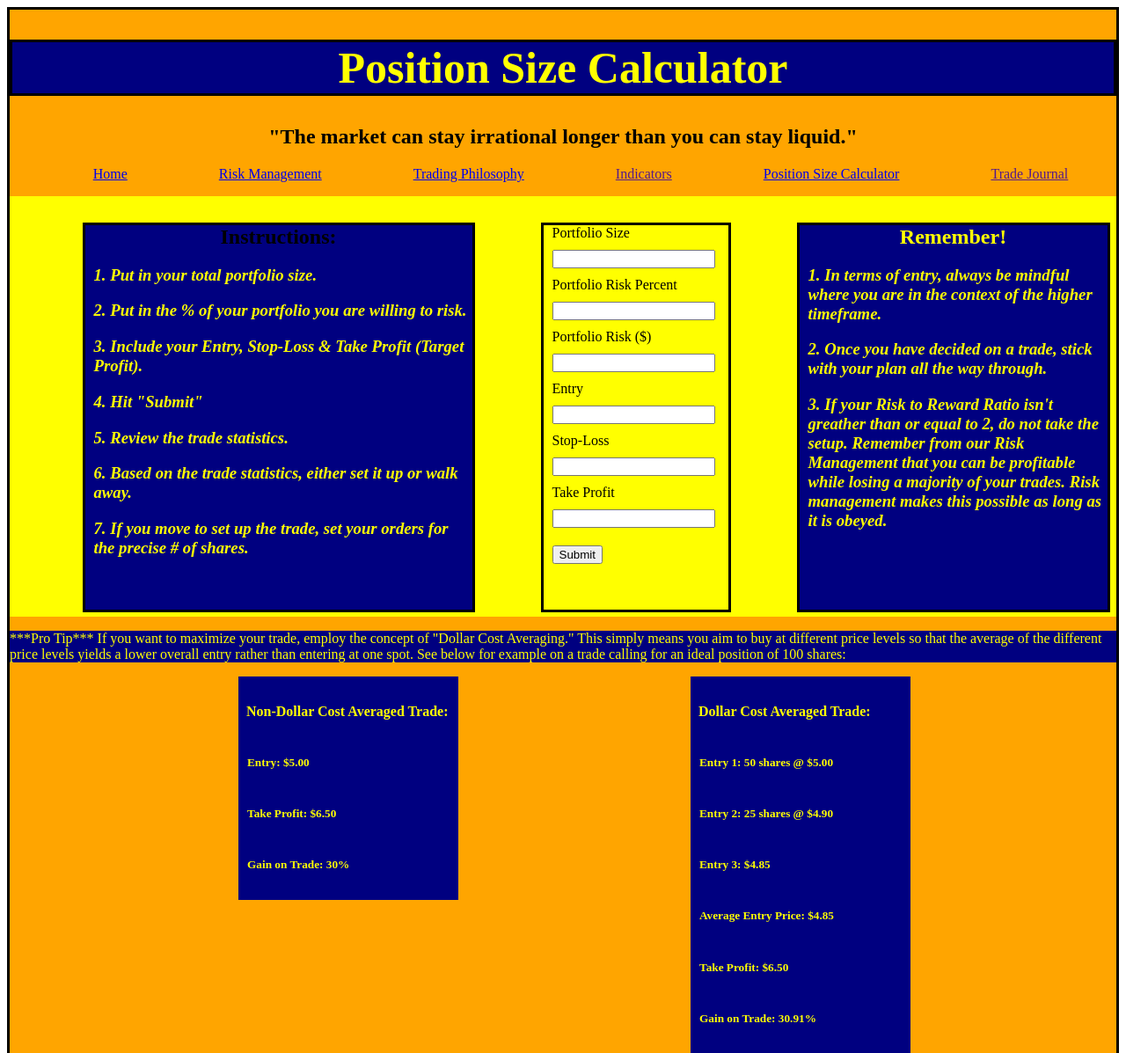
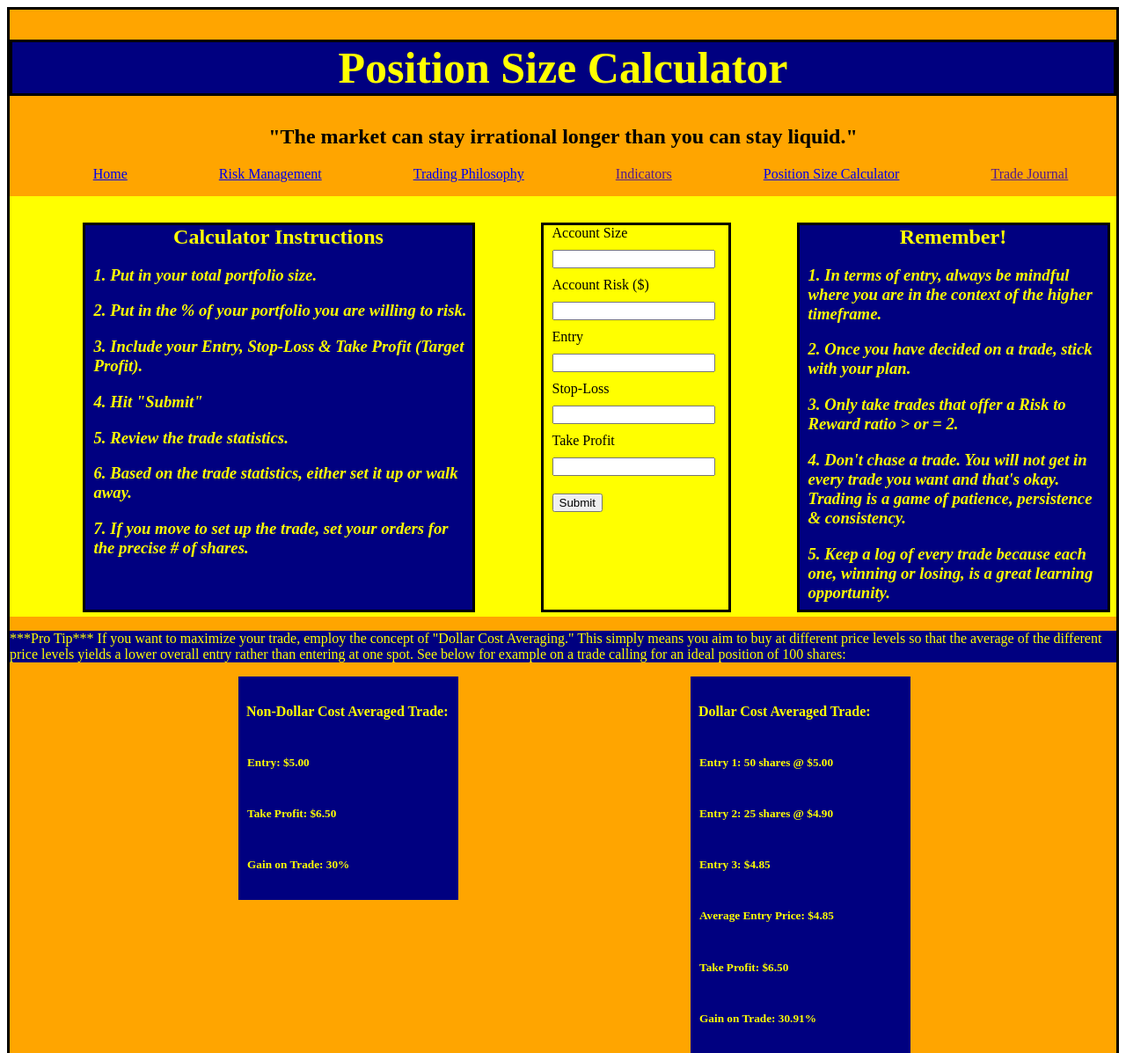
Before and after one commit to MrGraves1986/trading_pro, a Django app: page /calculate in a window 1280 px wide. Shown: the top 1197 px of the page at 88% size. Run offline with Django 4.2, Linux system fonts and the light colour scheme.

Commit message:
formulated calculator > fix integer inputs

```diff
--- a/trading_pro_app/static/css/style.css
+++ b/trading_pro_app/static/css/style.css
@@ -128,6 +128,7 @@ h4 {
 
 #topper {
     margin: 0px;
+    color: yellow;
    }
 
 label {
--- a/trading_pro_app/templates/calculator.html
+++ b/trading_pro_app/templates/calculator.html
@@ -23,7 +23,7 @@
         </p>
         <div id="calculation_package">
             <div class="turkey" id="calc_instructions">
-                <h2 id="topper">Instructions:</h2>
+                <h2 id="topper">Calculator Instructions</h2>
                 <h3>1. Put in your total portfolio size.</h3>
                 <h3>2. Put in the % of your portfolio you are willing to risk.</h3>
                 <h3>3. Include your Entry, Stop-Loss & Take Profit (Target Profit).</h3>
@@ -33,13 +33,14 @@
                 <h3>7. If you move to set up the trade, set your orders for the precise # of shares.</h3>
             </div>
             <div class="turkey "id="calc">
-                <form action="/master">
-                <label for="portfolio_size">Portfolio Size</label>
-                <input type="number" name="portfolio_size">
-                <label for="portfolio_risk">Portfolio Risk Percent</label>
-                <input type="number" name="portfolio_risk_percent">
-                <label for="portfolio_risk_dollar">Portfolio Risk ($)</label>
-                <input type="number" name="portfolio_risk_dollar">
+                <form action="/master" method="POST">
+                    {% csrf_token %}
+                    <label for="account_size">Account Size</label>
+                    <input type="number" step="any" name="account_size">
+                    <!-- <label for="account_risk_percent">Account Risk Percentage</label>
+                    <input type="number"step = "0.01" name="account_risk_percent"> -->
+                    <label for="account_risk_dollar">Account Risk ($)</label>
+                    <input type="number" name="account_risk_dollar">
                     <label for="entry">Entry</label>
                     <input type="number" name="entry">
                     <label for="stop_loss">Stop-Loss</label>
@@ -52,8 +53,10 @@
             <div class="turkey" id="reminder">
                 <h2 id="stat_header">Remember!</h2>
                 <h3>1. In terms of entry, always be mindful where you are in the context of the higher timeframe.</h3>
-                <h3>2. Once you have decided on a trade, stick with your plan all the way through.</h3>
-                <h3>3. If your Risk to Reward Ratio isn't greather than or equal to 2, do not take the setup. Remember from our Risk Management that you can be profitable while losing a majority of your trades. Risk management makes this possible as long as it is obeyed.</h3>
+                <h3>2. Once you have decided on a trade, stick with your plan.</h3>
+                <h3>3. Only take trades that offer a Risk to Reward ratio > or = 2.</h3>
+                <h3>4. Don't chase a trade. You will not get in every trade you want and that's okay. Trading is  a game of patience, persistence & consistency.</h3>
+                <h3>5. Keep a log of every trade because each one, winning or losing, is a great learning opportunity.</h3>
             </div>
         </div>
         <p>***Pro Tip*** If you want to maximize your trade, employ the concept of "Dollar Cost Averaging." This simply means you aim to buy at different price levels so that the average of the different price levels yields a lower overall entry rather than entering at one spot. See below for example on a trade calling for an ideal position of 100 shares:</p>
--- a/trading_pro_app/urls.py
+++ b/trading_pro_app/urls.py
@@ -5,6 +5,7 @@ urlpatterns = [
     path('', views.index),
     path('philosophy', views.philosophy),
     path('calculate', views.calculate),
+    path('trade_setup', views.trade_setup),
     path('risk_management', views.risk),
     path('master', views.master),
 ]
--- a/trading_pro_app/views.py
+++ b/trading_pro_app/views.py
@@ -1,4 +1,5 @@
-from django.shortcuts import render, HttpResponse
+from multiprocessing import context
+from django.shortcuts import render, redirect
 
 def index(request):
     return render(request, "index.html")
@@ -12,12 +13,33 @@ def calculate(request):
 def risk(request):
     return render(request, "risk_management.html")
 
+def master(request):
+    request.session['account_size'] = request.POST['account_size']
+    request.session['account_risk_percent'] = request.POST['account_risk_percent']
+    request.session['entry'] = request.POST['entry']
+    request.session['stop_loss'] = request.POST['stop_loss']
+    request.session['take_profit'] = request.POST['take_profit']
 
-#This will need to be adjusted so the #'s from input boxes = the parameters. This is also going to redirect back to same page with results. Will need a "Clear/Reset" button feature.
-def master(request):
-    # context = {
-    #     'entry': entry,
-    #     'stop_loss': stop_loss,
-    #     'take_profit': take_profit
-    # }
-    return render(request,"trade_stats.html")
+    request.session['profit_per_share'] = int(request.session['take_profit']) - int(request.session['entry'])
+
+    request.session['stop_loss_per_share'] = int(request.session['entry']) - int(request.session['stop_loss'])
+
+    request.session['risk_to_reward_ratio'] = int(request.session['profit_per_share']) / int(request.session['stop_loss'])
+
+    request.session['return_on_trade'] = (int(request.session['take_profit']) - int(request.session['entry']) / int(request.session['entry']))
+
+    request.session['total_position_size'] = int(request.session['account_risk_percent']) / int(request.session['stop_loss_per_share'])
+
+
+    # profit_per_share = request.session['take_profit'] - (request.session['entry']
+    # stop_loss_per_share = request.session['entry'] - request.session['stop_loss']
+    # risk_to_reward_ratio =  profit_per_share / stop_loss_per_share
+    # return_on_trade = request.session['take_profit'] - request.session['entry'] / request.session['entry']
+    # total_position_size = request.session['account_risk_percent'] / 'stop_loss_per_share'
+
+
+    return redirect ('/trade_setup')
+
+
+def trade_setup(request):
+    return render(request, 'trade_stats.html')
```
Also changed, not shown: trading_pro_app/templates/trade_stats.html (+5 -5 lines), db.sqlite3. Lines whose indentation alone changed are shown as unchanged.
